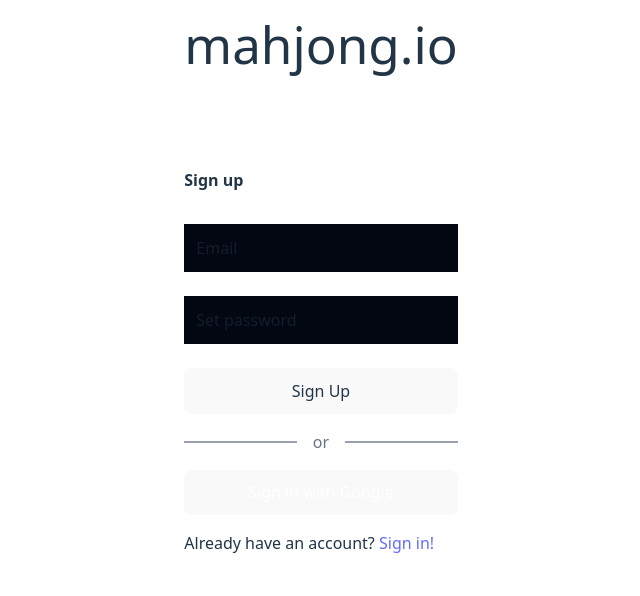
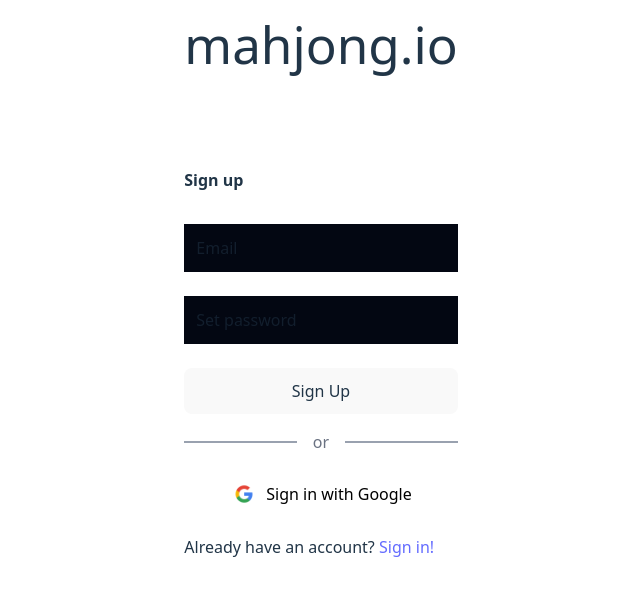
Before and after one commit to noellethen/mahjong.io, a React (Vite) app in the folder frontend/: page /signup in a window 1280 px wide. Shown: the top 596 px of the page, without its empty margins (319-959 px from the left). Built offline with nearby package versions, Linux system fonts and the light colour scheme; no server answers.

Commit message:
changed design of google button

```diff
--- a/frontend/src/components/Signin.tsx
+++ b/frontend/src/components/Signin.tsx
@@ -82,8 +82,10 @@
         <button
           onClick={handleGoogleSignIn}
           type="button"
-          className="w-full bg-red-500 text-white rounded"
+          className="w-full bg-red-500 text-black rounded flex items-center justify-center space-x-2"
+          style={{ backgroundColor: "white" }}
         >
+          <img src="/Google.png" alt="Google Logo" className="w-7 h-7" />
           <span>Sign in with Google</span>
         </button>
         <p className="py-4">
--- a/frontend/src/components/Signup.tsx
+++ b/frontend/src/components/Signup.tsx
@@ -80,9 +80,11 @@
           <button
             onClick={handleGoogleSignIn}
             type="button"
-            className="w-full bg-red-500 text-white rounded"
+            className="w-full bg-red-500 text-black rounded flex items-center justify-center space-x-2"
+            style={{ backgroundColor: "white" }}
           >
-            Sign in with Google
+            <img src="/Google.png" alt="Google Logo" className="w-7 h-7" />
+            <span>Sign in with Google</span>
           </button>
           {error && <p className="text-red-600 text-center pt-4">{error}</p>}
         </div>
```
Also changed, not shown: frontend/public/Google.png (added).
